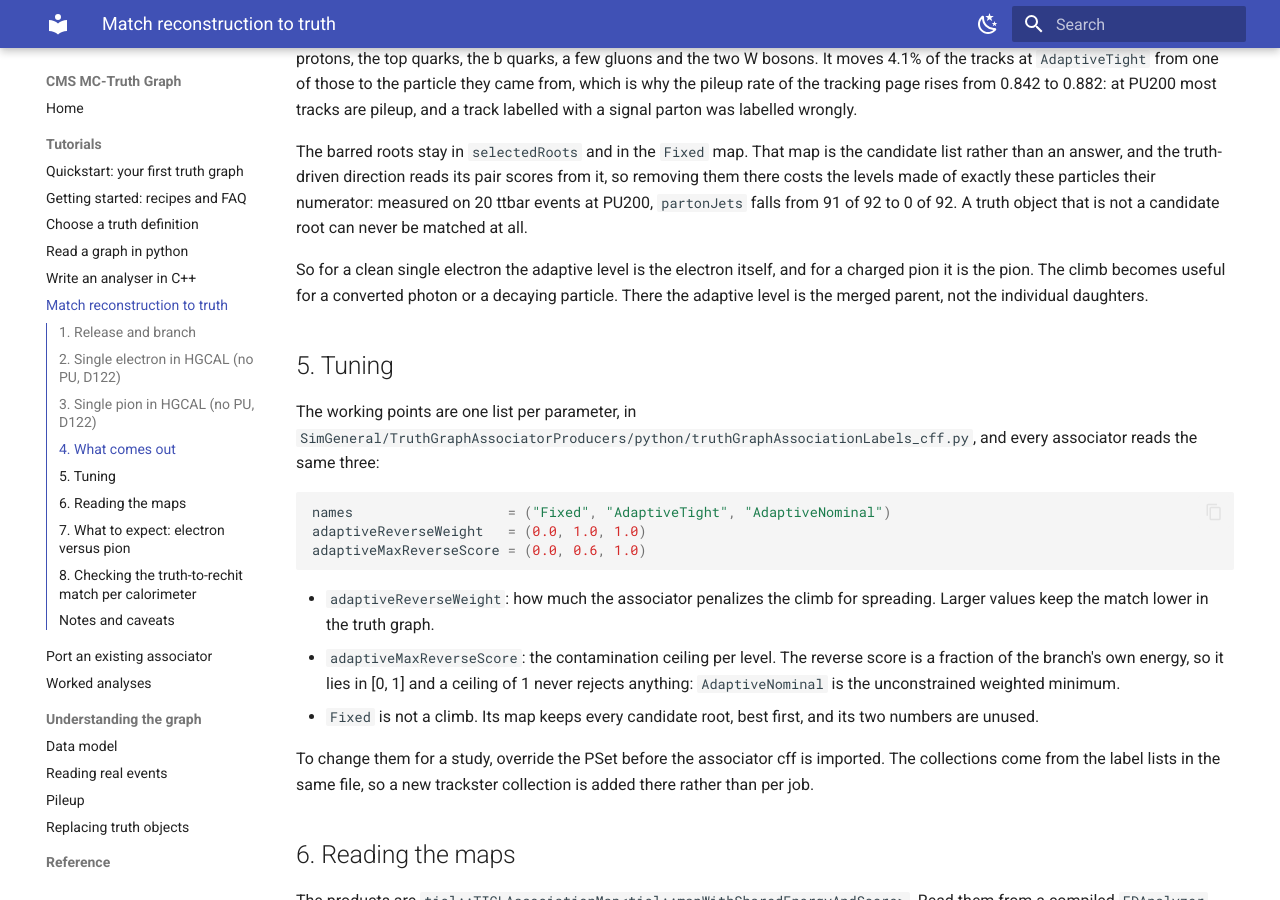
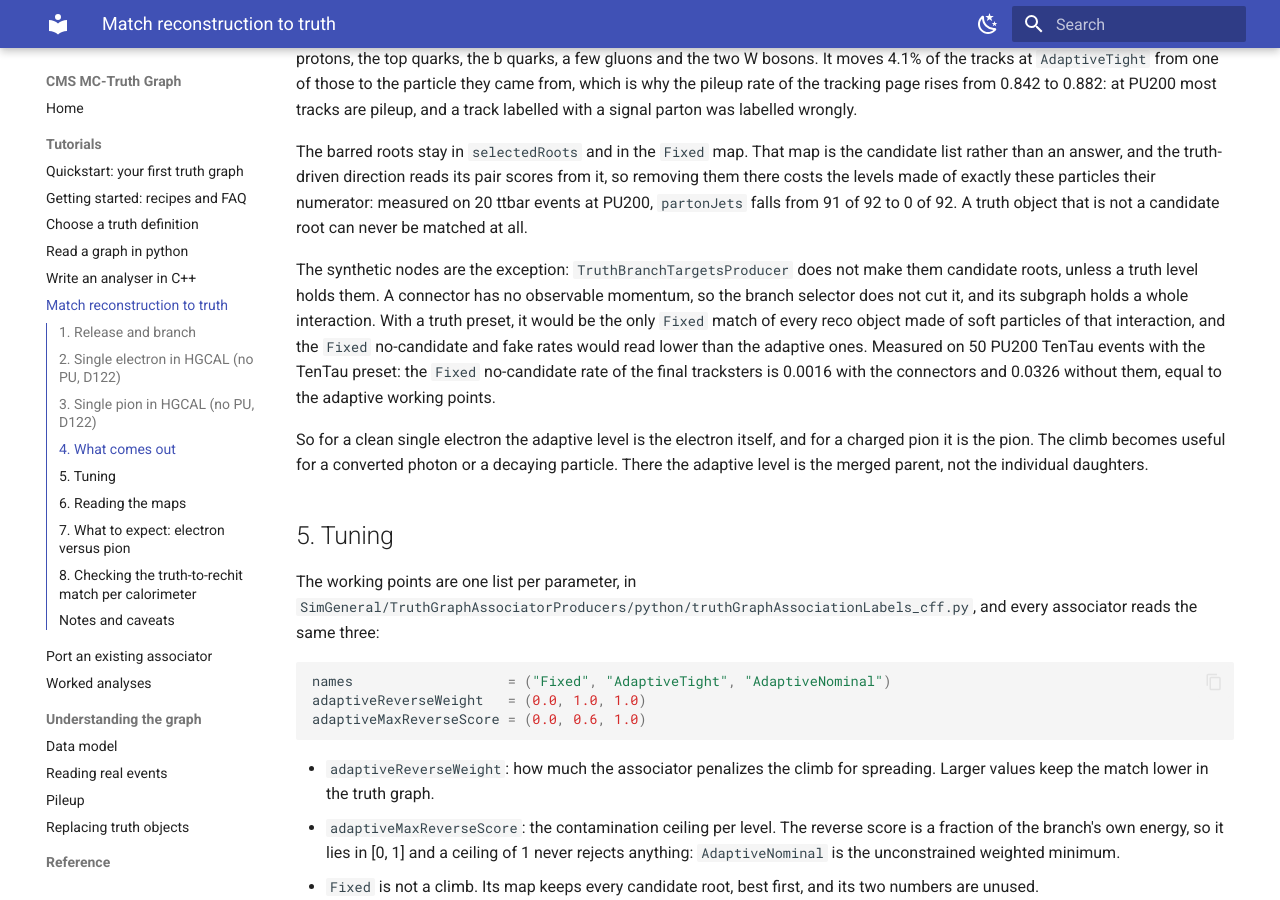
Before and after one commit to felicepantaleo/cms-truth-docs, an MkDocs documentation site: the page built from docs/adaptive-associator.md, in a window 1280 px wide and 900 px high, scrolled down 3378 px. Built offline with MkDocs 1.6.1 and Material for MkDocs 9.7.7, drawn with Linux system fonts in a browser that asks for light colours.

Commit message:
adaptive-associator: synthetic particles are not candidate roots

```diff
--- a/docs/adaptive-associator.md
+++ b/docs/adaptive-associator.md
@@ -166,6 +166,15 @@ particles their numerator: measured on 20 ttbar events at PU200, `partonJets` fa
 from 91 of 92 to 0 of 92. A truth object that is not a candidate root can never be
 matched at all.
 
+The synthetic nodes are the exception: `TruthBranchTargetsProducer` does not make
+them candidate roots, unless a truth level holds them. A connector has no observable
+momentum, so the branch selector does not cut it, and its subgraph holds a whole
+interaction. With a truth preset, it would be the only `Fixed` match of every reco
+object made of soft particles of that interaction, and the `Fixed` no-candidate and
+fake rates would read lower than the adaptive ones. Measured on 50 PU200 TenTau events
+with the TenTau preset: the `Fixed` no-candidate rate of the final tracksters is 0.0016
+with the connectors and 0.0326 without them, equal to the adaptive working points.
+
 So for a clean single electron the adaptive level is the electron itself, and for a
 charged pion it is the pion. The climb becomes useful for a converted photon or a
 decaying particle. There the adaptive level is the merged parent, not the
```
